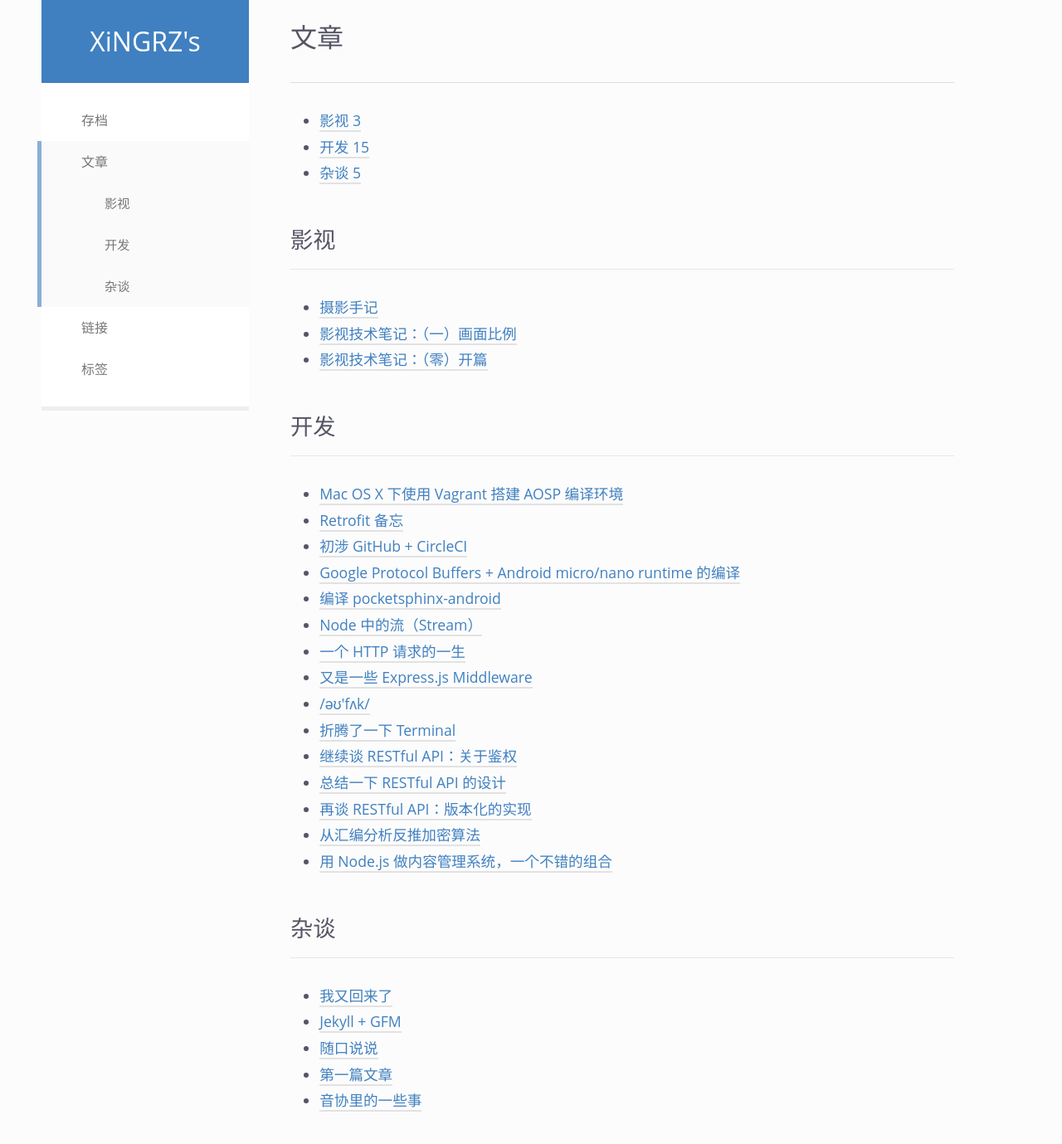
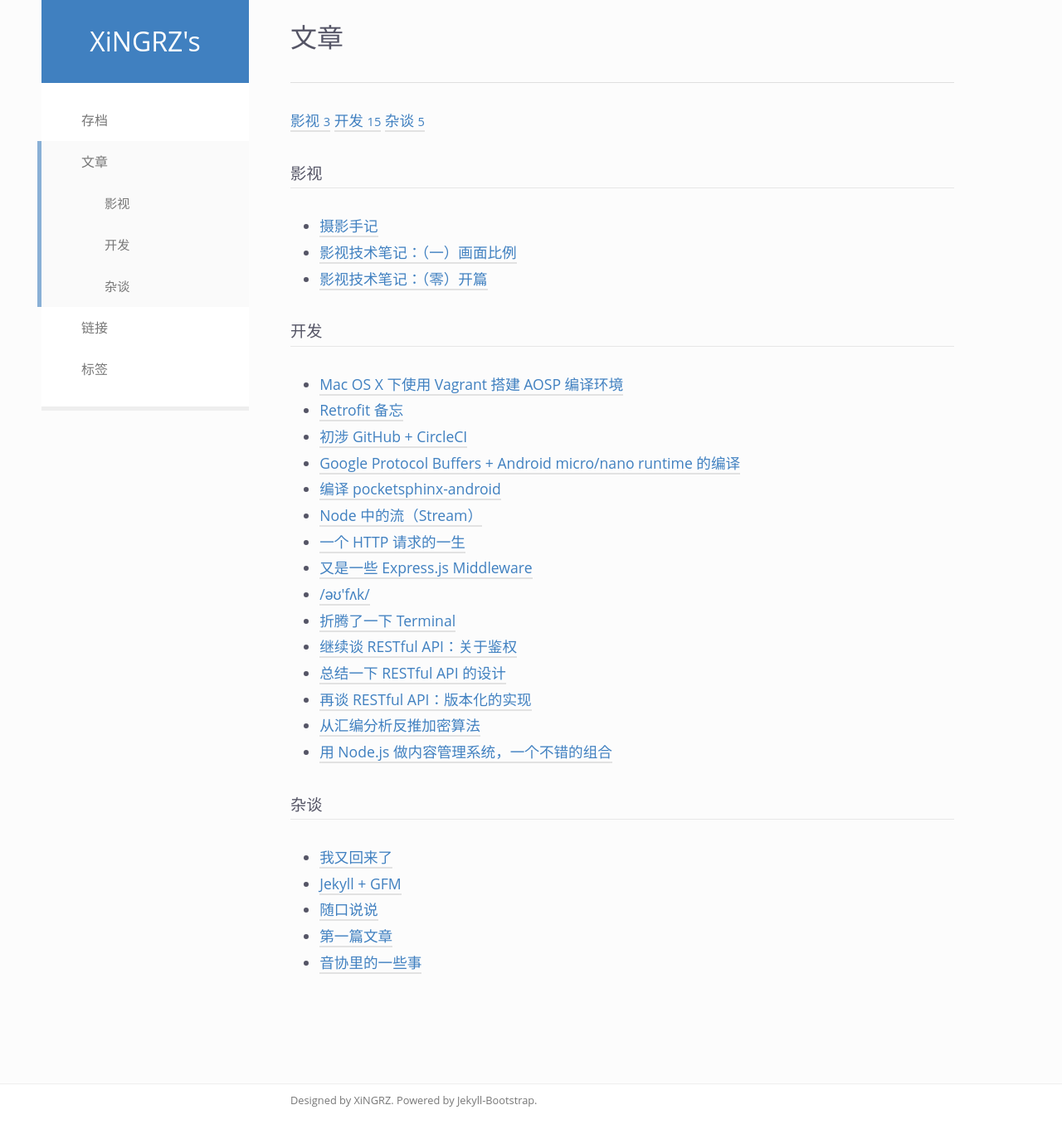
Before and after one commit to jiehg/jiehg.github.io22, a Jekyll site: the page built from categories.html, in a window 1280 px wide and 1400 px high. Shown: the top 1379 px of the window at 83% size. Built offline with Jekyll 4.4.1, drawn with Linux system fonts in a browser that asks for light colours; Markdown is read by kramdown in place of the engine named in the settings.

Commit message:
inline list

```diff
--- a/_sass/_main.scss
+++ b/_sass/_main.scss
@@ -102,6 +102,7 @@
 
 @media (max-width: 1080px) {
   .site-header {
+    position: relative;
     left: 0;
     top: 0;
     right: 0;
@@ -155,7 +156,7 @@
   }
 
   .site-wrapper {
-    padding: 70px 50px 20px;
+    padding: 20px 50px 20px;
   }
 }
 
@@ -178,7 +179,7 @@
   }
 
   .site-wrapper {
-    padding: 70px 20px 20px;
+    padding: 20px 20px 20px;
   }
 }
 
@@ -198,7 +199,7 @@
   }
 
   .site-wrapper {
-    padding: 70px 10px 10px;
+    padding: 10px;
   }
 }
 
@@ -300,6 +301,16 @@
 .site-content > .content ul,
 .site-content > .content ol {
   padding-left: 2em;
+}
+
+.site-content > .content ul.inline,
+.site-content > .content ol.inline {
+  list-style: none;
+  padding-left: 0;
+
+  li {
+    display: inline-block;
+  }
 }
 
 .site-content > .content ul li,
--- a/categories.html
+++ b/categories.html
@@ -5,11 +5,11 @@
 categories: true
 ---
 
-    <ul class="tag_box inline">{% for category in site.categories %}
-      <li><a href="#{{ category[0] }}-ref">{{ category[0] | join: "/" }} <span>{{ category[1].size }}</span></a></li>{% endfor %}
+    <ul class="inline">{% for category in site.categories %}
+      <li><a href="#{{ category[0] }}-ref">{{ category[0] | join: "/" }} <small>{{ category[1].size }}</small></a></li>{% endfor %}
     </ul>
 {% for category in site.categories %}
-    <h2 id="{{ category[0] }}-ref">{{ category[0] | join: "/" }}</h2>
+    <h3 id="{{ category[0] }}-ref">{{ category[0] | join: "/" }}</h3>
     <ul>{% for node in category[1] %}{% if node.title != null %}
         <li><a href="{{node.url}}">{{node.title}}</a></li>{% endif %}{% endfor %}
     </ul>
--- a/tags.html
+++ b/tags.html
@@ -3,11 +3,11 @@
 title: 标签
 group: navigation
 ---
-    <ul class="tag_box inline">{% for tag in site.tags %}
-      <li><a href="#{{ tag[0] }}-ref">{{ tag[0] }} <span>{{ tag[1].size }}</span></a></li>{% endfor %}
+    <ul class="inline">{% for tag in site.tags %}
+      <li><a href="#{{ tag[0] }}-ref">{{ tag[0] }} <small>{{ tag[1].size }}</small></a></li>{% endfor %}
     </ul>
 {% for tag in site.tags %}
-    <h2 id="{{ tag[0] }}-ref">{{ tag[0] }}</h2>
+    <h3 id="{{ tag[0] }}-ref">{{ tag[0] }}</h2>
     <ul>{% for node in tag[1] %}{% if node.title != null %}
         <li><a href="{{ BASE_PATH }}{{node.url}}">{{node.title}}</a></li>{% endif %}{% endfor %}
     </ul>
```
